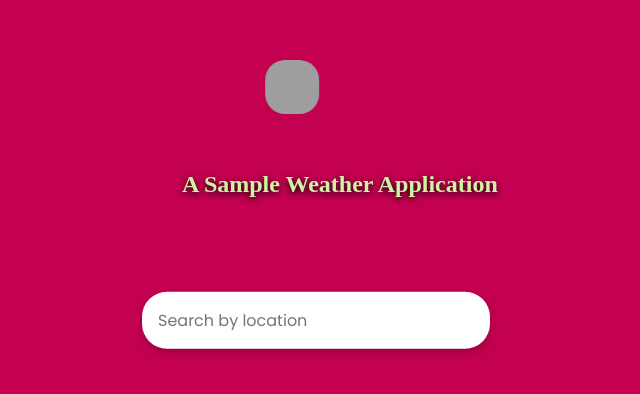
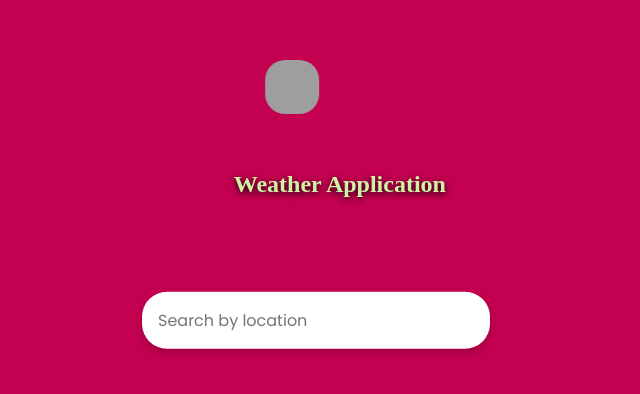
Before and after one commit to shankarsurya035/weather, a plain HTML site: page index.html in a window 1280 px wide. Shown: the part 176-570 px from the top of the page, without its empty margins (324-964 px from the left). Drawn offline with Linux system fonts and the light colour scheme; grey boxes are pictures that could not be loaded.

Commit message:
Update index.html

```diff
--- a/index.html
+++ b/index.html
@@ -9,7 +9,7 @@
     </head>
     <body>
         <img class="ima" src="https://media.images.yourquote.in/user/large/0/0/3/439/9Yl22289.jpg" alt="">
-        <h2 class="weat">A Sample Weather Application</h2>
+        <h2 class="weat">Weather Application</h2>
         <form id="form">
             <input
                 type="text"
```
